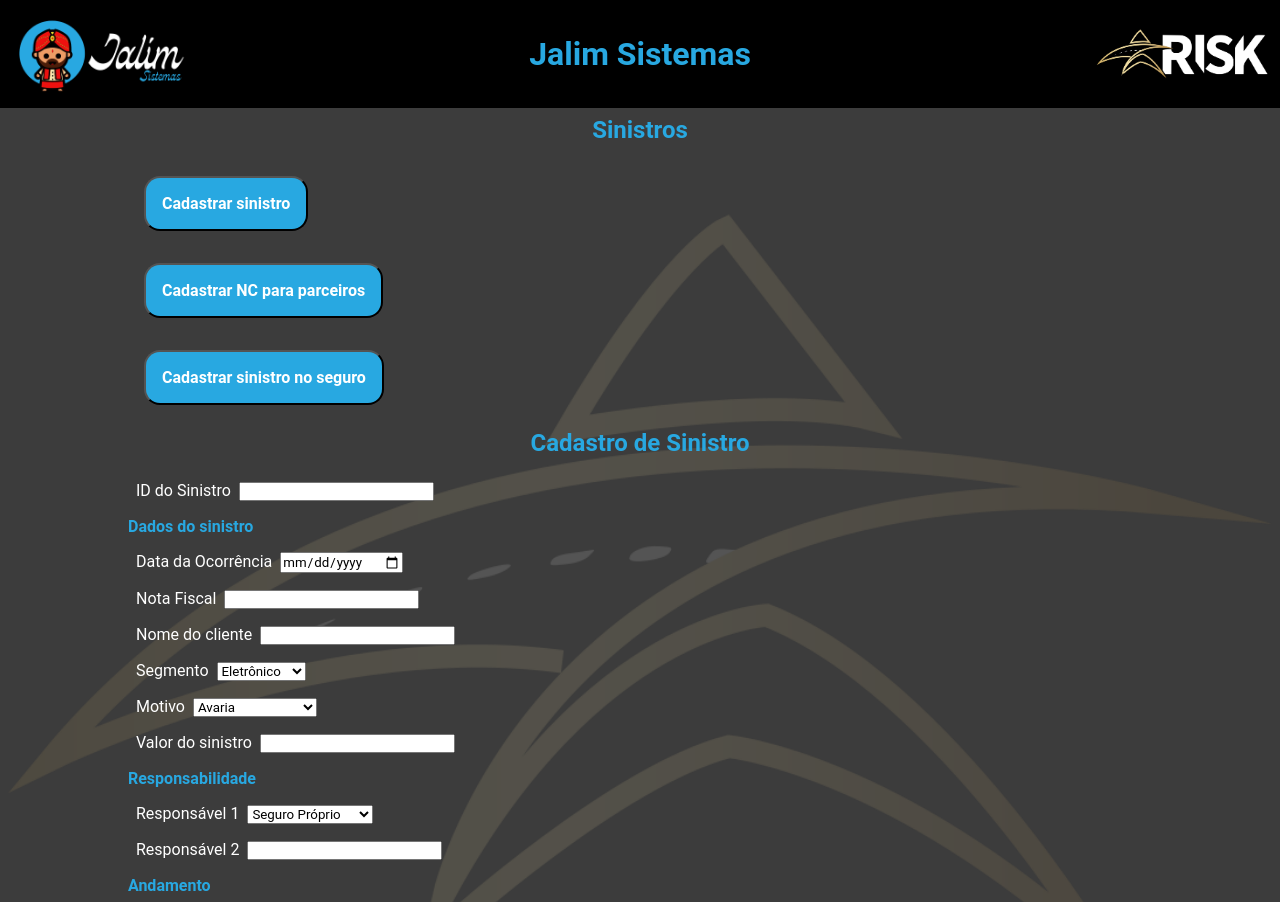
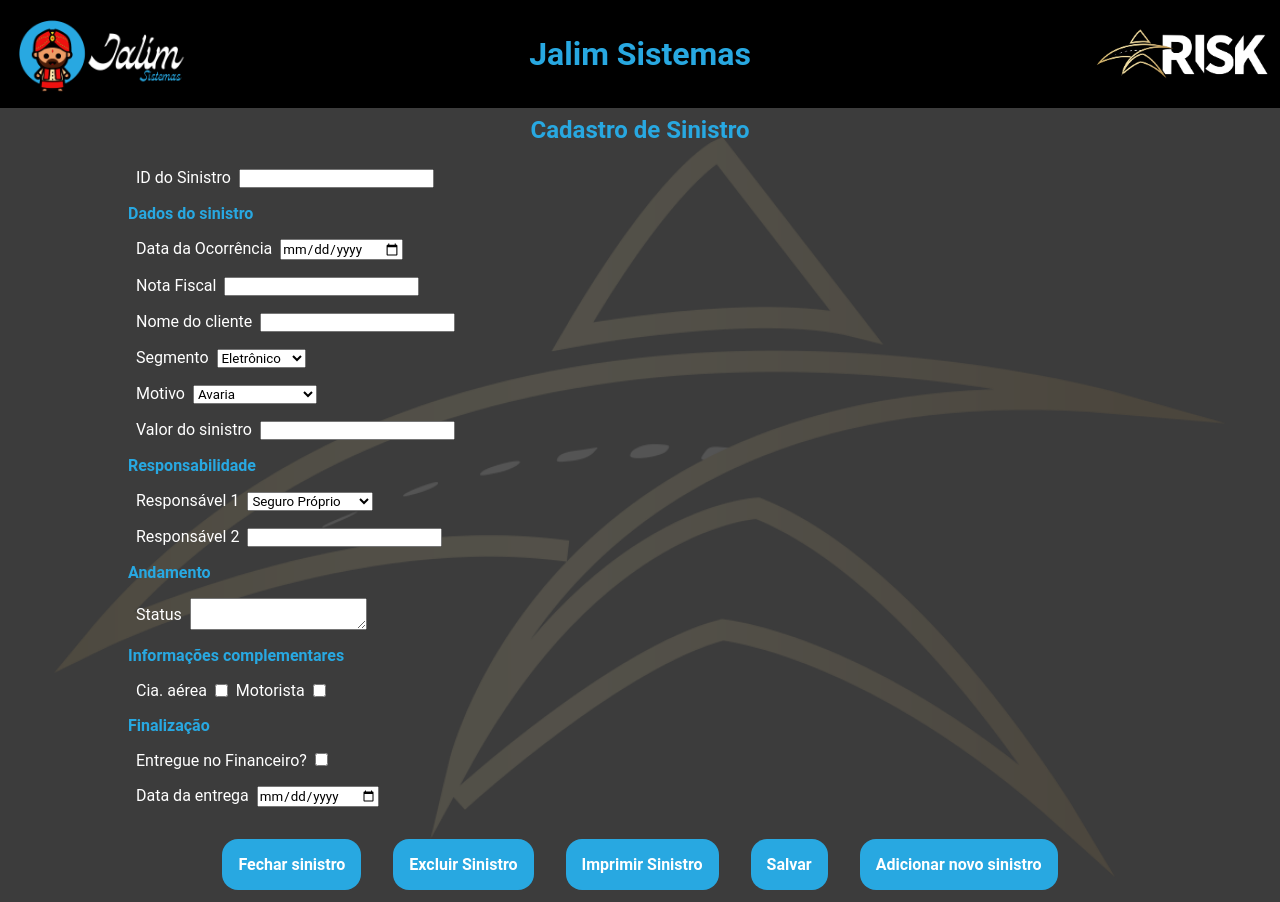
Before and after one commit to icarofadel/Risk_Sinistros, a React (Create React App) app: page /CadSinistro in a window 1280 px wide. Shown: the top 902 px of the page. Built offline with nearby package versions, Linux system fonts and the light colour scheme.

Commit message:
Config buttons e navegação

```diff
--- a/src/App.tsx
+++ b/src/App.tsx
@@ -1,9 +1,11 @@
+import { BrowserRouter } from 'react-router-dom'
+import { useEffect, useRef } from 'react'
+
 import { GlobalCss } from './styles'
+
 import Header from './components/Header'
 import Footer from './components/Footer'
-import Home from './components/Home'
-import { useEffect, useRef } from 'react'
-import FormSinistro from './components/FormCadSinistro'
+import Rotas from './routes'
 
 function App() {
   const audioRef = useRef<HTMLAudioElement>(null)
@@ -21,12 +23,13 @@ function App() {
         Seu navegador não suporta a tag de áudio.
       </audio>
       <Header />
-      <div className="fundo">
-        <div className="container">
-          <Home />
-          <FormSinistro />
+      <BrowserRouter>
+        <div className="fundo">
+          <div className="container">
+            <Rotas />
+          </div>
         </div>
-      </div>
+      </BrowserRouter>
       <Footer />
     </>
   )
--- /dev/null
+++ b/src/components/Button/index.tsx
@@ -0,0 +1,27 @@
+import { Buttons, ButtonLink } from './styles'
+
+type Props = {
+  type: 'button' | 'link' | 'submit'
+  title: string
+  to?: string
+  onClick?: () => void
+  children: string
+}
+
+const Botao = ({ type, title, to, onClick, children }: Props) => {
+  if (type === 'button' || type === 'submit') {
+    return (
+      <Buttons type={type} title={title} onClick={onClick}>
+        {children}
+      </Buttons>
+    )
+  }
+
+  return (
+    <ButtonLink to={to as string} title={title}>
+      {children}
+    </ButtonLink>
+  )
+}
+
+export default Botao
--- /dev/null
+++ b/src/components/Button/styles.ts
@@ -0,0 +1,28 @@
+import styled from 'styled-components'
+import { Link } from 'react-router-dom'
+
+import { cores } from '../../styles'
+
+export const Buttons = styled.button`
+  background-color: ${cores.color};
+  color: ${cores.white};
+  padding: 16px;
+  font-size: 16px;
+  font-weight: bold;
+  margin: 16px;
+  border-radius: 16px;
+  cursor: pointer;
+  border: none;
+`
+export const ButtonLink = styled(Link)`
+  background-color: ${cores.color};
+  color: ${cores.white};
+  padding: 16px;
+  font-size: 16px;
+  font-weight: bold;
+  margin: 16px;
+  border-radius: 16px;
+  text-decoration: none;
+  text-align: center;
+  border: none;
+`
--- /dev/null
+++ b/src/components/Central/index.tsx
@@ -0,0 +1,21 @@
+import Botao from '../Button'
+import * as S from './styles'
+
+const Central = () => (
+  <S.HomeSection>
+    <h2>Sinistros</h2>
+    <S.ControlButtons>
+      <Botao type="link" to={`/CadSinistro`} title="Cadastro de sinistro">
+        Cadastrar sinistro
+      </Botao>
+      <Botao type="link" to={`/CadSinistro`} title="Cadastro de sinistro">
+        Cadastrar NC para parceiros
+      </Botao>
+      <Botao type="link" to={`/CadSinistro`} title="Cadastro de sinistro">
+        Cadastrar sinistro no seguro
+      </Botao>
+    </S.ControlButtons>
+  </S.HomeSection>
+)
+
+export default Central
--- a/src/components/Home/styles.ts
+++ b/src/components/Central/styles.ts
@@ -15,14 +15,3 @@ export const ControlButtons = styled.div`
   display: grid;
   justify-items: start;
 `
-
-export const Buttons = styled.button`
-  background-color: ${cores.color};
-  color: ${cores.white};
-  padding: 16px;
-  font-size: 16px;
-  font-weight: bold;
-  margin: 16px;
-  border-radius: 16px;
-  cursor: pointer;
-`
--- a/src/components/FormCadSinistro/index.tsx
+++ b/src/components/FormCadSinistro/index.tsx
@@ -1,5 +1,6 @@
 import { useState } from 'react'
 import * as S from './styles'
+import Botao from '../Button'
 
 const FormSinistro = () => {
   const [selected, setSelected] = useState<string | null>(null)
@@ -157,6 +158,23 @@ const FormSinistro = () => {
               <input type="date" />
             </S.Row>
           </div>
+          <S.CampoButtons>
+            <Botao type="link" to={`/`} title="Fechar sinistro">
+              Fechar sinistro
+            </Botao>
+            <Botao type="submit" to={`/`} title="Excluir sinistro">
+              Excluir Sinistro
+            </Botao>
+            <Botao type="submit" to={`/`} title="Imprimir sinistro">
+              Imprimir Sinistro
+            </Botao>
+            <Botao type="submit" to={`/`} title="Salvar">
+              Salvar
+            </Botao>
+            <Botao type="submit" to={`/`} title="Adicionar novo sinistro">
+              Adicionar novo sinistro
+            </Botao>
+          </S.CampoButtons>
         </div>
       </S.CampoForm>
     </form>
--- a/src/components/FormCadSinistro/styles.ts
+++ b/src/components/FormCadSinistro/styles.ts
@@ -31,3 +31,8 @@ export const Row = styled.div`
 export const TextLabel = styled.label`
   margin: 0 8px 0;
 `
+export const CampoButtons = styled.div`
+  margin-top: 8px;
+  display: flex;
+  justify-content: center;
+`
--- a/src/components/Home/index.tsx
+++ /dev/null
@@ -1,14 +0,0 @@
-import * as S from './styles'
-
-const Home = () => (
-  <S.HomeSection>
-    <h2>Sinistros</h2>
-    <S.ControlButtons>
-      <S.Buttons>Cadastrar sinistro</S.Buttons>
-      <S.Buttons>Cadastrar NC para parceiros</S.Buttons>
-      <S.Buttons>Cadastrar sinistro no seguro</S.Buttons>
-    </S.ControlButtons>
-  </S.HomeSection>
-)
-
-export default Home
--- /dev/null
+++ b/src/pages/CadSinistro/index.tsx
@@ -0,0 +1,9 @@
+import FormSinistro from '../../components/FormCadSinistro'
+
+const CadSinistro = () => (
+  <>
+    <FormSinistro />
+  </>
+)
+
+export default CadSinistro
--- /dev/null
+++ b/src/routes.tsx
@@ -0,0 +1,13 @@
+import { Routes, Route } from 'react-router-dom'
+
+import Home from './components/Central'
+import CadSinistro from './pages/CadSinistro'
+
+const Rotas = () => (
+  <Routes>
+    <Route path="/" element={<Home />} />
+    <Route path="/CadSinistro" element={<CadSinistro />} />
+  </Routes>
+)
+
+export default Rotas
```
Also changed, not shown: src/pages/Home/index.tsx (added, +13 -0 lines).
